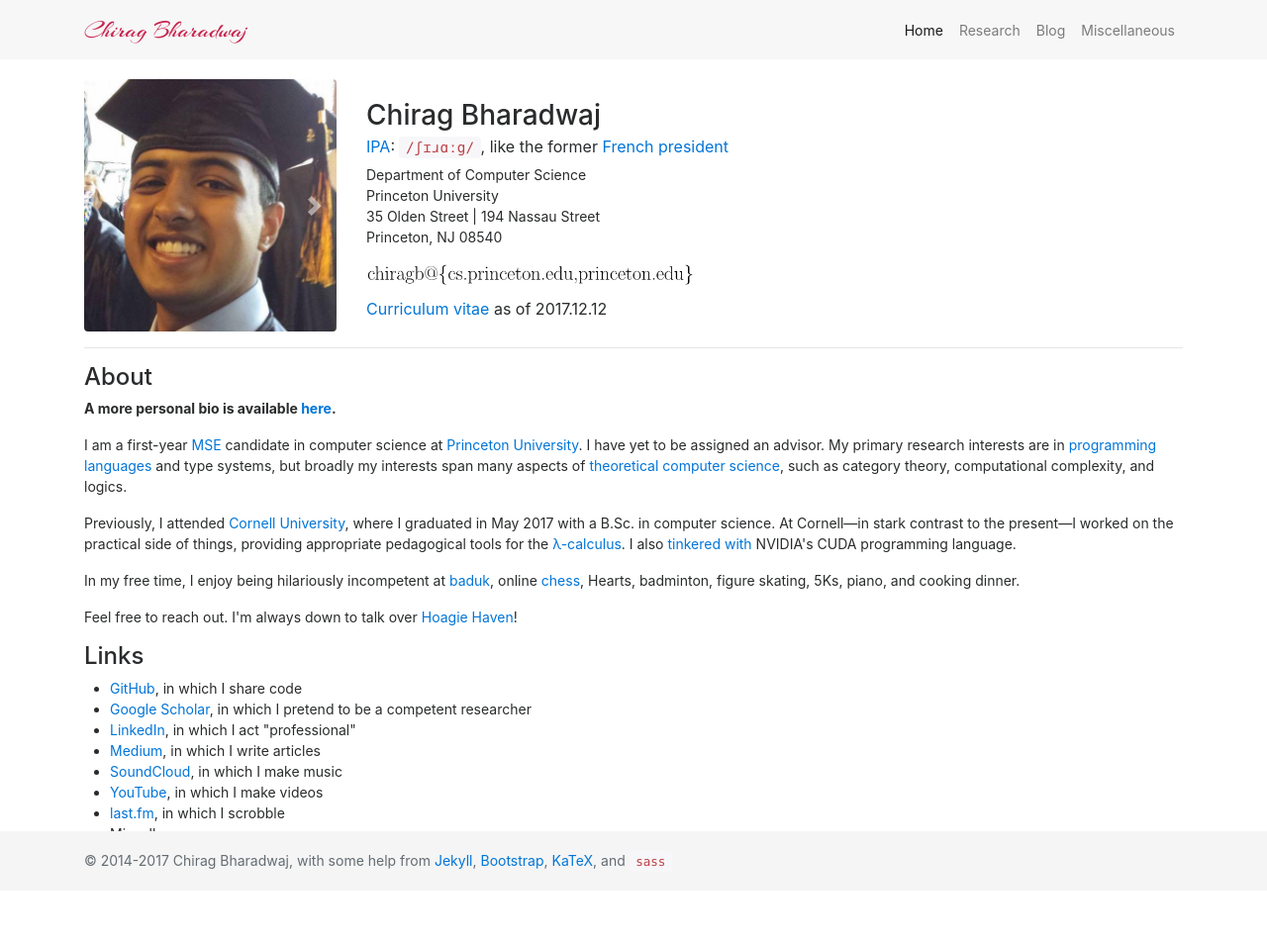
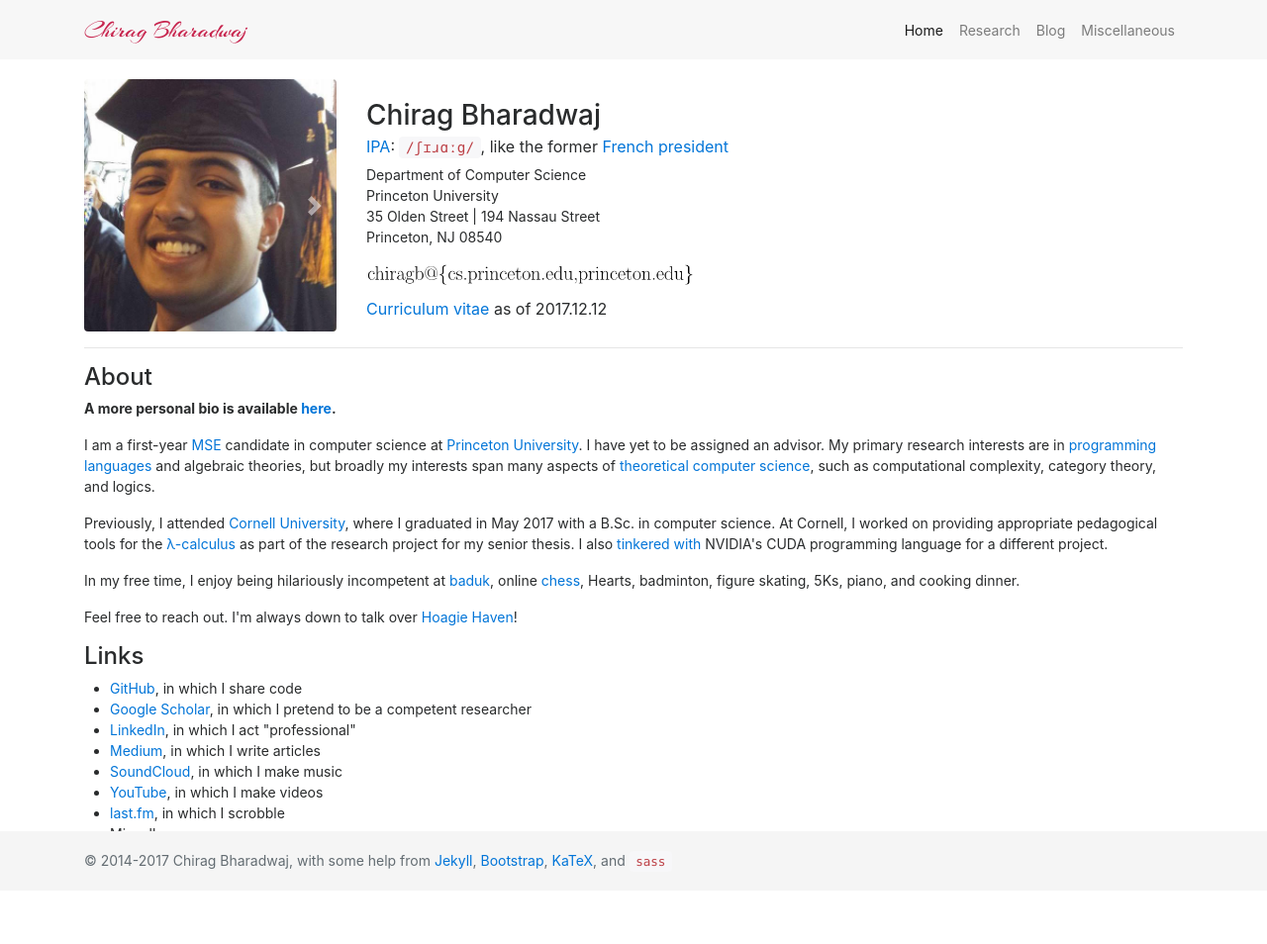
Before and after one commit to chiragbharadwaj/site, a Jekyll site: the page built from index.md, in a window 1280 px wide. Shown: the whole page at 99% size. Built offline with Jekyll 4.4.1, drawn with Linux system fonts in a browser that asks for light colours.

Commit message:
Changed tagline for research interests

```diff
--- a/index.md
+++ b/index.md
@@ -53,11 +53,11 @@ excerpt: I am a first-year MSE candidate at Princeton University in the Departme
 </p>
 
 <p>
-  I am a first-year <a href="https://www.cs.princeton.edu/grad/degrees#masters">MSE</a> candidate in computer science at <a href="https://cs.princeton.edu/">Princeton University</a>. I have yet to be assigned an advisor. My primary research interests are in <a href="https://en.wikipedia.org/wiki/Programming_language_theory">programming languages</a> and type systems, but broadly my interests span many aspects of <a href="https://en.wikipedia.org/wiki/Theoretical_computer_science">theoretical computer science</a>, such as category theory, computational complexity, and logics.
+  I am a first-year <a href="https://www.cs.princeton.edu/grad/degrees#masters">MSE</a> candidate in computer science at <a href="https://cs.princeton.edu/">Princeton University</a>. I have yet to be assigned an advisor. My primary research interests are in <a href="https://en.wikipedia.org/wiki/Programming_language_theory">programming languages</a> and algebraic theories, but broadly my interests span many aspects of <a href="https://en.wikipedia.org/wiki/Theoretical_computer_science">theoretical computer science</a>, such as computational complexity, category theory, and logics.
 </p>
 
 <p>
-  Previously, I attended <a href="https://www.cs.cornell.edu">Cornell University</a>, where I graduated in May 2017 with a B.Sc. in computer science. At Cornell—in stark contrast to the present—I worked on the practical side of things, providing appropriate pedagogical tools for the <a href="https://en.wikipedia.org/wiki/Lambda_calculus">&lambda;-calculus</a>. I also <a href="https://github.com/chiragbharadwaj/llvm">tinkered with</a> NVIDIA's CUDA programming language.
+  Previously, I attended <a href="https://www.cs.cornell.edu">Cornell University</a>, where I graduated in May 2017 with a B.Sc. in computer science. At Cornell, I worked on providing appropriate pedagogical tools for the <a href="https://en.wikipedia.org/wiki/Lambda_calculus">&lambda;-calculus</a> as part of the research project for my senior thesis. I also <a href="https://github.com/chiragbharadwaj/llvm">tinkered with</a> NVIDIA's CUDA programming language for a different project.
 </p>
 
 <p>
```
